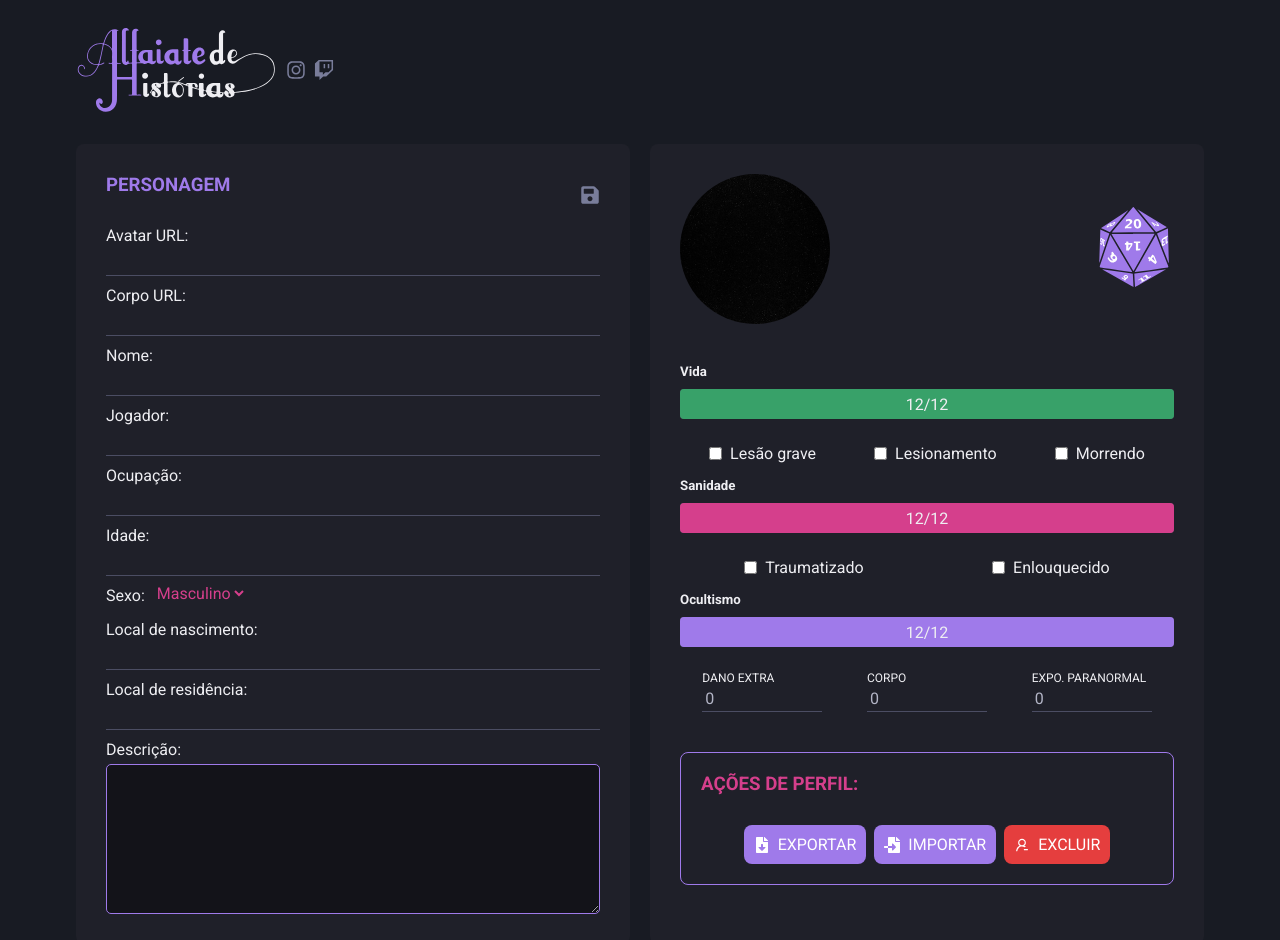
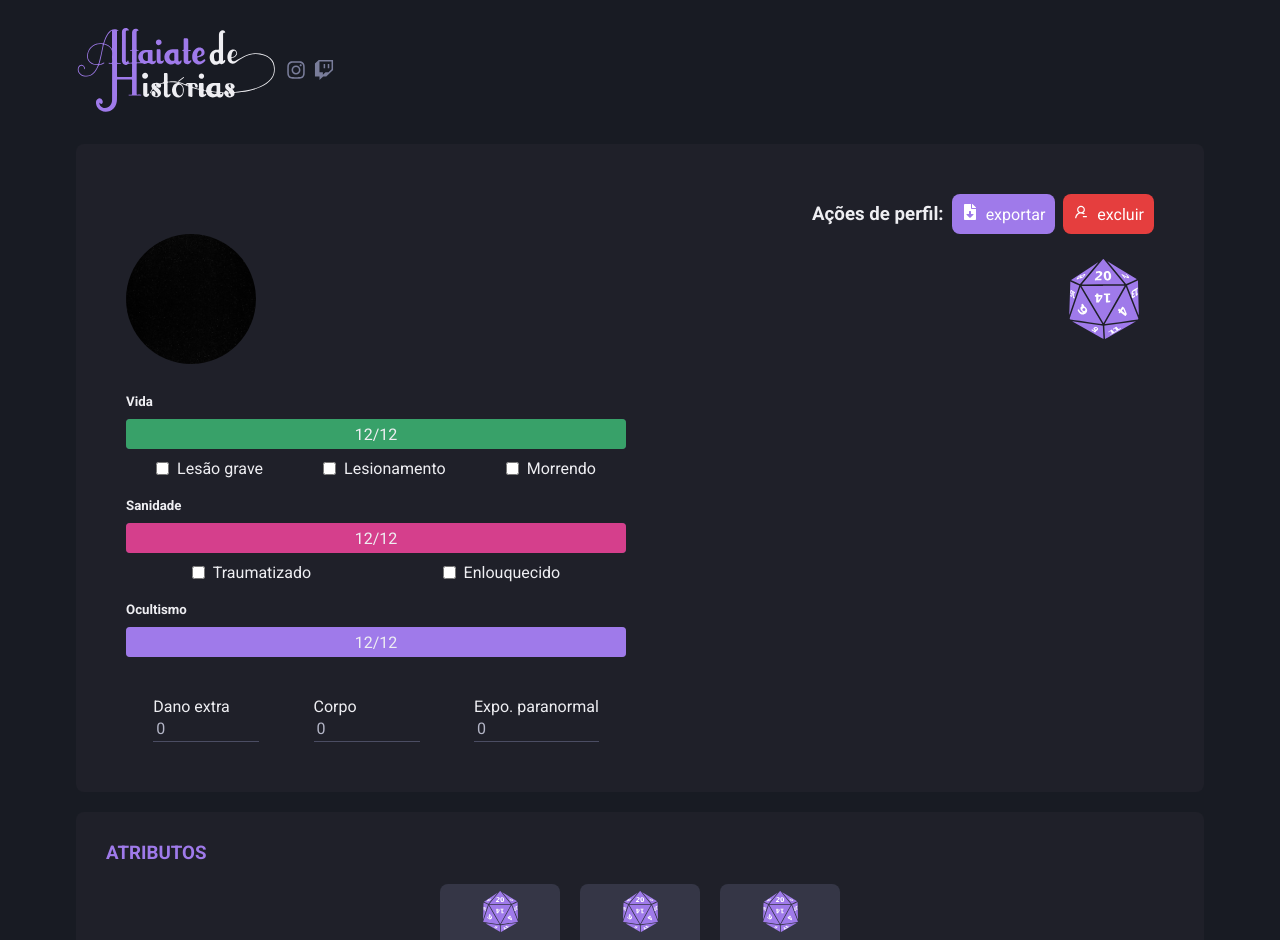
Before and after one commit to Kwan13/rpg-sheet, a React (Create React App) app: page /sheet in a window 1280 px wide. Shown: the top 940 px of the page. Built offline with nearby package versions, Linux system fonts and the light colour scheme.

Commit message:
add new Character session

```diff
--- a/src/components/Character/index.tsx
+++ b/src/components/Character/index.tsx
@@ -1,46 +1,43 @@
 import { ReactElement, useState } from 'react';
-import { FaFileDownload, FaFileImport } from 'react-icons/fa';
+import { FaFileDownload } from 'react-icons/fa';
 import { AiOutlineUserDelete } from 'react-icons/ai';
-import { useForm } from 'react-hook-form';
 
+import { StatusBar } from '../StatusBar';
+import { Input } from '../Input';
 import { Modal } from '../Modal';
-import { TextArea } from '../TextArea';
-import { Input } from '../Input';
-import { StatusBar } from '../StatusBar';
 
 import { useStatusBar } from '../../hooks/useStatusBar';
+
+import {
+  Container,
+  Content,
+  InputGroup,
+  FormGroup,
+  ProfileActionGroup,
+} from './styles';
+import avatarImg from '../../assets/avatar.jpeg';
+import diceImg from '../../assets/dice.svg';
 import { useCharacter } from '../../hooks/useCharacter';
 import { useSaveProfile } from '../../hooks/useSaveProfile';
 import { useDice } from '../../hooks/useDice';
 
-import { Container, InputGroup, FormGroup, ProfileActionGroup } from './styles';
-import avatar from '../../assets/avatar.jpeg';
-import diceImg from '../../assets/dice.svg';
-
-type formData = {
-  profile: string;
-};
-
 export function Character(): ReactElement {
-  const [isOpen, setIsOpen] = useState(false);
-  const [diceModalOpen, setDiceModalOpen] = useState(false);
-
+  const [openModal, setOpenModal] = useState(false);
   const {
-    handleSetSanity,
-    handleSetMaxsanity,
-    handleSetOccultism,
-    handleSetMaxOccultism,
-    handleSetLife,
-    handleSetMaxLife,
     life,
     maxLife,
     occultism,
     maxOccultism,
     sanity,
     maxSanity,
+    handleSetLife,
+    handleSetMaxLife,
+    handleSetSanity,
+    handleSetMaxsanity,
+    handleSetOccultism,
+    handleSetMaxOccultism,
   } = useStatusBar();
   const {
-    character,
     body,
     extraDamage,
     paranormal,
@@ -48,83 +45,99 @@ export function Character(): ReactElement {
     handleSetExtraDamage,
     handleSetParanormal,
   } = useCharacter();
-  const { handleExportProfile, handleImportProfile, handleDeleteProfile } =
-    useSaveProfile();
+  const { handleDice, dice } = useDice();
+  const { handleExportProfile, handleDeleteProfile } = useSaveProfile();
 
-  const { handleDice, dice } = useDice();
+  function handleToggleOpenModal() {
+    setOpenModal(!openModal);
 
-  const { handleSubmit, register } = useForm();
-
-  function onSubmit(data: formData) {
-    handleImportProfile(data);
+    if (openModal) handleDice();
   }
-
-  function handleToggleImportModal() {
-    setIsOpen(!isOpen);
-  }
-
-  function handleToggleDiceModal() {
-    setDiceModalOpen(!diceModalOpen);
-    handleDice();
-  }
-
   return (
     <Container>
+      <ProfileActionGroup>
+        <div>
+          <h3>Ações de perfil:</h3>
+          <button
+            className="exportButton"
+            type="button"
+            onClick={handleExportProfile}
+          >
+            <FaFileDownload />
+            exportar
+          </button>
+
+          <button
+            className="excludeButton"
+            type="button"
+            onClick={handleDeleteProfile}
+          >
+            <AiOutlineUserDelete />
+            excluir
+          </button>
+        </div>
+      </ProfileActionGroup>
       <header>
-        <img src={character?.avatar || avatar} alt="avatar" />
-        <button type="button" onClick={handleToggleDiceModal}>
-          <img src={diceImg} alt="dado" />
+        <img src={avatarImg} alt="avatar" />
+
+        <button type="button" onClick={handleToggleOpenModal}>
+          <img src={diceImg} alt="dice" />
         </button>
       </header>
-      <main>
+      <Content>
         <StatusBar
           name="Vida"
+          value={life}
           color="#38A169"
-          value={life}
           maxValue={maxLife}
           setValue={handleSetLife}
           setMaxValue={handleSetMaxLife}
         />
+
         <InputGroup>
-          <div className="checkboxContainer">
-            <input type="checkbox" name="serious_damage" id="serious_damage" />
-            <label htmlFor="serious_damage">Lesão grave</label>
+          <div>
+            <input type="checkbox" />
+            Lesão grave
           </div>
-          <div className="checkboxContainer">
-            <input type="checkbox" name="damage" id="damage" />
-            <label htmlFor="damage">Lesionamento</label>
+          <div>
+            <input type="checkbox" />
+            Lesionamento
           </div>
-          <div className="checkboxContainer">
-            <input type="checkbox" name="dying" id="dying" />
-            <label htmlFor="dying">Morrendo</label>
+          <div>
+            <input type="checkbox" />
+            Morrendo
           </div>
         </InputGroup>
+
         <StatusBar
           name="Sanidade"
+          value={sanity}
           color="#D53F8C"
-          value={sanity}
           maxValue={maxSanity}
           setValue={handleSetSanity}
           setMaxValue={handleSetMaxsanity}
         />
+
         <InputGroup>
-          <div className="checkboxContainer">
-            <input type="checkbox" name="traumatized" id="traumatized" />
-            <label htmlFor="traumatized">Traumatizado</label>
+          <div>
+            <input type="checkbox" />
+            Traumatizado
           </div>
-          <div className="checkboxContainer">
-            <input type="checkbox" name="maddened" id="maddened" />
-            <label htmlFor="maddened">Enlouquecido</label>
+          <div>
+            <input type="checkbox" />
+            Enlouquecido
           </div>
         </InputGroup>
+
         <StatusBar
           name="Ocultismo"
+          value={occultism}
           color="#9F7AEA"
-          value={occultism}
           maxValue={maxOccultism}
           setValue={handleSetOccultism}
           setMaxValue={handleSetMaxOccultism}
         />
+
         <FormGroup>
           <div>
             <label htmlFor="extra_damage">Dano extra</label>
@@ -157,48 +170,11 @@ export function Character(): ReactElement {
             />
           </div>
         </FormGroup>
-        <ProfileActionGroup>
-          <h3>Ações de perfil:</h3>
-          <div>
-            <button type="button" onClick={handleExportProfile}>
-              <FaFileDownload />
-              exportar
-            </button>
-            <button type="button" onClick={handleToggleImportModal}>
-              <FaFileImport />
-              importar
-            </button>
-            <button
-              className="deleteButton"
-              type="button"
-              onClick={handleDeleteProfile}
-            >
-              <AiOutlineUserDelete />
-              excluir
-            </button>
-          </div>
-        </ProfileActionGroup>
-      </main>
-      {isOpen && (
-        <Modal
-          modalTitle="Importar perfil"
-          closeModal={handleToggleImportModal}
-        >
-          <form onSubmit={handleSubmit(onSubmit)}>
-            <TextArea
-              {...register('profile')}
-              name="profile"
-              placeholder="cole os dados aqui"
-            />
-            <button type="submit" className="submitButton">
-              importar
-            </button>
-          </form>
-        </Modal>
-      )}
-      {diceModalOpen && (
-        <Modal modalTitle="jogar dado" closeModal={handleToggleDiceModal}>
-          <h1>Dado: {dice}</h1>
+      </Content>
+
+      {openModal && (
+        <Modal modalTitle="Jogar dado" closeModal={handleToggleOpenModal}>
+          <h2>Dado: {dice}</h2>
         </Modal>
       )}
     </Container>
--- a/src/components/Character/styles.tsx
+++ b/src/components/Character/styles.tsx
@@ -1,31 +1,27 @@
 import styled from 'styled-components';
 
 export const Container = styled.div`
-  padding: 30px;
-  background-color: var(--gray-800);
-  border-radius: 8px;
-  width: 100%;
+  padding: 50px;
 
   > header {
-    margin-bottom: 40px;
     display: flex;
     align-items: center;
     justify-content: space-between;
 
     img {
-      width: 150px;
-      height: 150px;
+      width: 130px;
       border-radius: 50%;
     }
 
-    h3 {
-      text-transform: uppercase;
-      margin-left: 10px;
-    }
-
     button {
+      width: 100px;
+      height: 100px;
       background: transparent;
       border: 0;
+
+      display: flex;
+      align-items: center;
+      justify-content: center;
 
       img {
         width: 80px;
@@ -35,82 +31,76 @@ export const Container = styled.div`
   }
 `;
 
+export const Content = styled.div`
+  margin-top: 30px;
+  max-width: 500px;
+  width: 100%;
+`;
+
 export const InputGroup = styled.div`
+  margin-top: 20px;
+  margin-bottom: 20px;
+
   display: flex;
+  align-items: center;
   justify-content: space-around;
 
-  .checkboxContainer {
-    margin: 15px 0;
-    display: flex;
-    align-items: center;
-
+  div {
     input {
       margin-right: 8px;
     }
+
+    display: flex;
+    align-items: center;
   }
 `;
 
-export const FormGroup = styled.form`
-  margin-top: 20px;
+export const FormGroup = styled.div`
+  padding-top: 30px;
   display: flex;
+  align-items: center;
   justify-content: space-around;
 
-  div {
-    max-width: 120px;
-    width: 100%;
-
-    label {
-      font-size: 12px;
-      text-transform: uppercase;
-    }
+  input {
+    width: 100px;
   }
 `;
 
 export const ProfileActionGroup = styled.div`
-  margin-top: 40px;
-  border: 1px solid var(--purple-400);
-  border-radius: 8px;
-  padding: 20px;
-
-  h3 {
-    color: var(--pink-500);
-    text-transform: uppercase;
-    margin-bottom: 30px;
-  }
+  width: 100%;
+  display: flex;
 
   div {
-    display: flex;
-    align-items: center;
-    justify-content: center;
+    margin-left: auto;
+    h3 {
+      margin-right: 8px;
+    }
 
     button {
-      background: var(--purple-400);
+      padding: 10px;
+      height: 40px;
+      border-radius: 8px;
+      border: 0;
       color: var(--white);
-      border: 0;
-      border-radius: 8px;
-      padding: 10px;
-      text-transform: uppercase;
-      transition: filter 0.2s;
-
-      display: flex;
-      align-items: center;
-      justify-content: center;
-
-      svg {
-        margin-right: 8px;
-      }
 
       & + button {
         margin-left: 8px;
       }
 
-      &:hover {
-        filter: brightness(0.8);
+      svg {
+        margin-right: 8px;
       }
     }
 
-    .deleteButton {
+    .exportButton {
+      background: var(--purple-400);
+    }
+
+    .excludeButton {
       background: var(--red-500);
     }
+
+    display: flex;
+    align-items: center;
   }
 `;
--- a/src/pages/Home/index.tsx
+++ b/src/pages/Home/index.tsx
@@ -1,11 +1,14 @@
-import { ReactElement } from 'react';
+import { ReactElement, useState } from 'react';
 import { Link, useHistory } from 'react-router-dom';
 import { FiUserPlus } from 'react-icons/fi';
 import { FaFileImport } from 'react-icons/fa';
 import { useForm } from 'react-hook-form';
+import { yupResolver } from '@hookform/resolvers/yup';
+import * as yup from 'yup';
 import { useSaveProfile } from '../../hooks/useSaveProfile';
 
 import { TextArea } from '../../components/TextArea';
+import { Modal } from '../../components/Modal';
 
 import { Container, Content, Background } from './styles';
 import logoImg from '../../assets/logo.svg';
@@ -14,8 +17,20 @@ type FormData = {
   profile: string;
 };
 
+const schema = yup.object().shape({
+  profile: yup.string().required('campo obrigatório'),
+});
+
 export default function Home(): ReactElement {
-  const { handleSubmit, register, reset } = useForm();
+  const [openModal, setOpenModal] = useState(false);
+  const {
+    handleSubmit,
+    register,
+    reset,
+    formState: { errors },
+  } = useForm({
+    resolver: yupResolver(schema),
+  });
   const { handleImportProfile } = useSaveProfile();
   const history = useHistory();
 
@@ -23,6 +38,10 @@ export default function Home(): ReactElement {
     handleImportProfile(data);
     reset();
     history.push('/sheet');
+  }
+
+  function handleToggleModal() {
+    setOpenModal(!openModal);
   }
 
   return (
@@ -36,19 +55,28 @@ export default function Home(): ReactElement {
           Crie um personagem
         </Link>
 
-        <div className="separator">ou importe um personagem</div>
+        <div className="separator">OU</div>
 
+        {openModal && (
+          <Modal modalTitle="Importar" closeModal={handleToggleModal}>
             <form onSubmit={handleSubmit(onSubmit)}>
               <TextArea
                 placeholder="Cole os dados do seu personagem aqui!"
                 {...register('profile')}
+                error={errors.profile?.message}
               />
 
-          <button type="submit">
-            <FaFileImport />
+              <button type="submit" className="submitButton">
                 Importar
               </button>
             </form>
+          </Modal>
+        )}
+
+        <button type="button" onClick={handleToggleModal}>
+          <FaFileImport />
+          Importe
+        </button>
       </Content>
     </Container>
   );
--- a/src/pages/Home/styles.tsx
+++ b/src/pages/Home/styles.tsx
@@ -77,21 +77,20 @@ export const Content = styled.main`
     }
   }
 
-  form {
-    textarea {
-      width: 300px;
-    }
-
-    button {
-      margin-top: 20px;
+  > button {
     height: 45px;
-      width: 300px;
+    max-width: 300px;
+    width: 100%;
     background-color: var(--pink-500);
     color: var(--white);
     padding: 10px 70px;
     border-radius: 8px;
     border: 0;
     transition: filter 0.2s;
+
+    display: flex;
+    align-items: center;
+    justify-content: center;
 
     svg {
       margin-right: 8px;
@@ -101,5 +100,4 @@ export const Content = styled.main`
       filter: brightness(0.8);
     }
   }
-  }
 `;
--- a/src/pages/Sheet/index.tsx
+++ b/src/pages/Sheet/index.tsx
@@ -1,7 +1,6 @@
 import { ReactElement } from 'react';
 
 import { Navbar } from '../../components/Navbar';
-import { CharacterForm } from '../../components/CharacterForm';
 import { Combat } from '../../components/Combat';
 import { Character } from '../../components/Character';
 import { AttributePoints } from '../../components/AttributePoints';
@@ -14,7 +13,6 @@ export default function Sheet(): ReactElement {
     <Container>
       <Navbar />
       <PersonalDataSession>
-        <CharacterForm />
         <Character />
       </PersonalDataSession>
       <AttributesSession>
--- a/src/pages/Sheet/styles.tsx
+++ b/src/pages/Sheet/styles.tsx
@@ -9,10 +9,8 @@ export const Container = styled.div`
 
 export const PersonalDataSession = styled.section`
   margin-top: 20px;
-
-  display: grid;
-  grid-template-columns: repeat(2, 1fr);
-  gap: 20px;
+  background-color: var(--gray-800);
+  border-radius: 8px;
 `;
 
 export const AttributesSession = styled.section`
```
Lines whose indentation alone changed are shown as unchanged.
